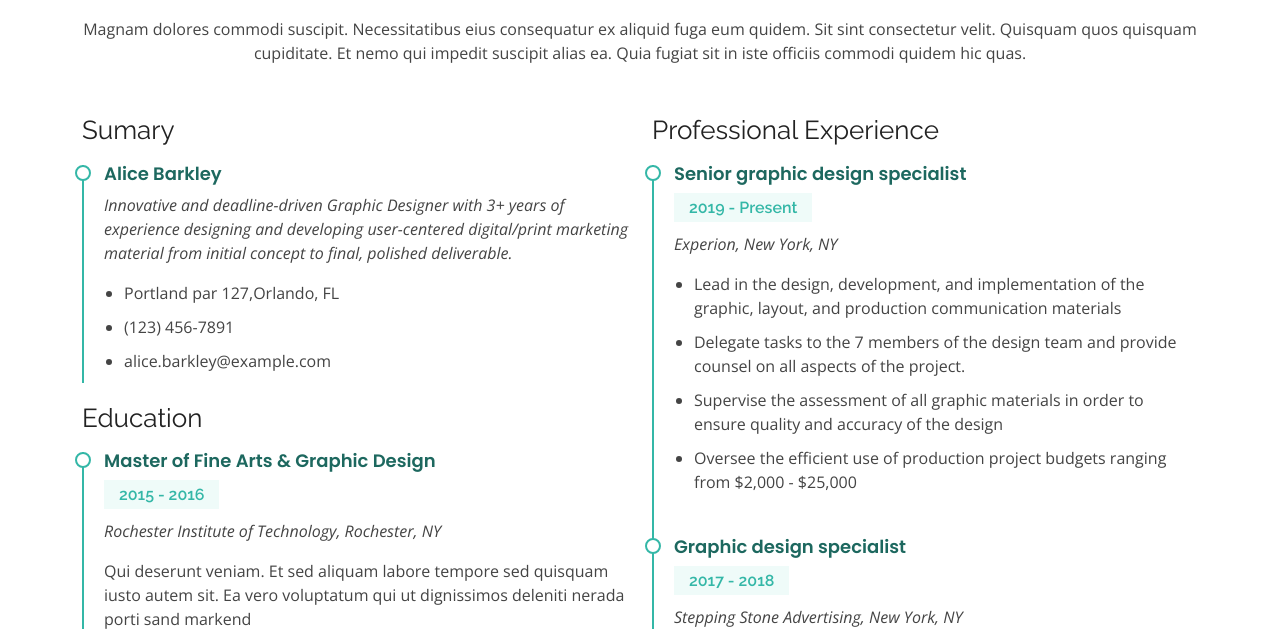
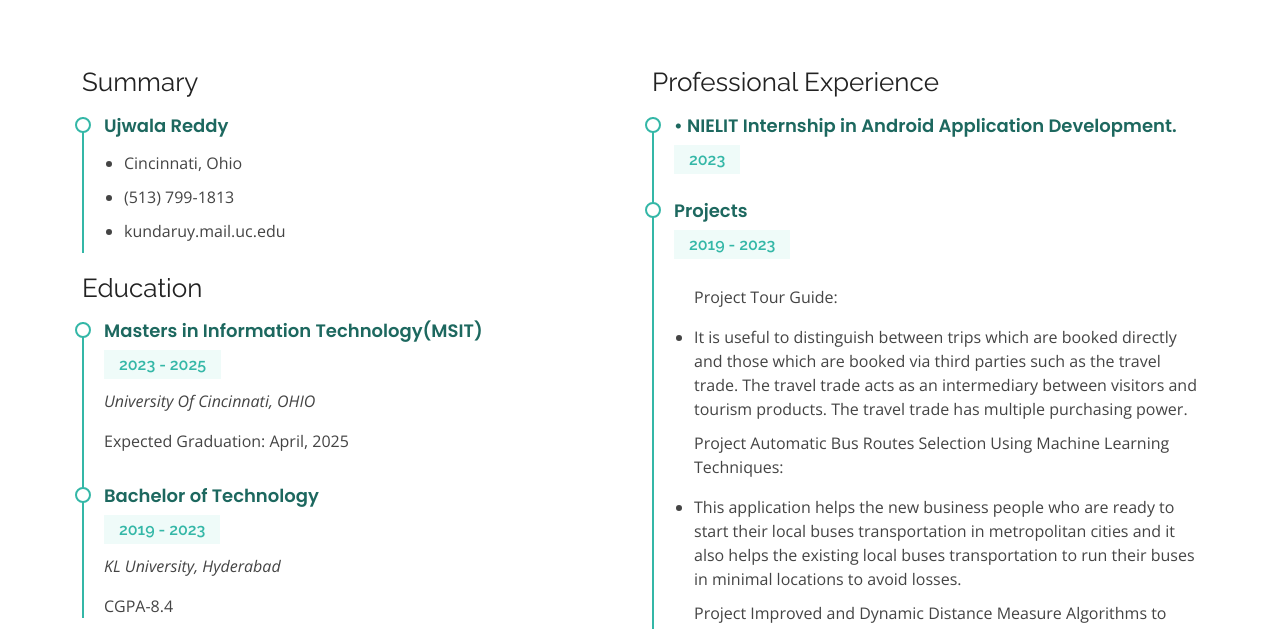
Before and after one commit to kundaruy/kundaruy.github.io, a plain HTML site: page resume.html in a window 1280 px wide. Shown: the part 171-800 px from the top of the page. Drawn offline with nearby package versions, Linux system fonts and the light colour scheme.

Commit message:
Update resume.html

```diff
--- a/resume.html
+++ b/resume.html
@@ -77,63 +77,55 @@
 
         <div class="section-title">
           <h2>Resume</h2>
-          <p>Magnam dolores commodi suscipit. Necessitatibus eius consequatur ex aliquid fuga eum quidem. Sit sint consectetur velit. Quisquam quos quisquam cupiditate. Et nemo qui impedit suscipit alias ea. Quia fugiat sit in iste officiis commodi quidem hic quas.</p>
+<!--           <p>Magnam dolores commodi suscipit. Necessitatibus eius consequatur ex aliquid fuga eum quidem. Sit sint consectetur velit. Quisquam quos quisquam cupiditate. Et nemo qui impedit suscipit alias ea. Quia fugiat sit in iste officiis commodi quidem hic quas.</p> -->
         </div>
 
         <div class="row">
           <div class="col-lg-6">
-            <h3 class="resume-title">Sumary</h3>
+            <h3 class="resume-title">Summary</h3>
             <div class="resume-item pb-0">
-              <h4>Alice Barkley</h4>
-              <p><em>Innovative and deadline-driven Graphic Designer with 3+ years of experience designing and developing user-centered digital/print marketing material from initial concept to final, polished deliverable.</em></p>
+              <h4>Ujwala Reddy</h4>
+<!--               <p><em>Innovative and deadline-driven Graphic Designer with 3+ years of experience designing and developing user-centered digital/print marketing material from initial concept to final, polished deliverable.</em></p> -->
               <p>
               <ul>
-                <li>Portland par 127,Orlando, FL</li>
-                <li>(123) 456-7891</li>
-                <li>alice.barkley@example.com</li>
+                <li>Cincinnati, Ohio</li>
+                <li>(513) 799-1813</li>
+                <li>kundaruy.mail.uc.edu</li>
               </ul>
               </p>
             </div>
 
             <h3 class="resume-title">Education</h3>
             <div class="resume-item">
-              <h4>Master of Fine Arts &amp; Graphic Design</h4>
-              <h5>2015 - 2016</h5>
-              <p><em>Rochester Institute of Technology, Rochester, NY</em></p>
-              <p>Qui deserunt veniam. Et sed aliquam labore tempore sed quisquam iusto autem sit. Ea vero voluptatum qui ut dignissimos deleniti nerada porti sand markend</p>
+              <h4>Masters in Information Technology(MSIT)</h4>
+              <h5>2023 - 2025</h5>
+              <p><em>University Of Cincinnati, OHIO</em></p>
+              <p>Expected Graduation: April, 2025</p>
             </div>
             <div class="resume-item">
-              <h4>Bachelor of Fine Arts &amp; Graphic Design</h4>
-              <h5>2010 - 2014</h5>
-              <p><em>Rochester Institute of Technology, Rochester, NY</em></p>
-              <p>Quia nobis sequi est occaecati aut. Repudiandae et iusto quae reiciendis et quis Eius vel ratione eius unde vitae rerum voluptates asperiores voluptatem Earum molestiae consequatur neque etlon sader mart dila</p>
+              <h4>Bachelor of Technology</h4>
+              <h5>2019 - 2023</h5>
+              <p><em>KL University, Hyderabad</em></p>
+              <p> CGPA-8.4 </p>
             </div>
           </div>
           <div class="col-lg-6">
             <h3 class="resume-title">Professional Experience</h3>
             <div class="resume-item">
-              <h4>Senior graphic design specialist</h4>
-              <h5>2019 - Present</h5>
-              <p><em>Experion, New York, NY </em></p>
+              <h4>•	NIELIT Internship in Android Application Development. </h4>
+              <h5>2023</h5>
+            </div>
+            <div class="resume-item">
+              <h4>Projects</h4>
+              <h5>2019 - 2023</h5>
               <p>
               <ul>
-                <li>Lead in the design, development, and implementation of the graphic, layout, and production communication materials</li>
-                <li>Delegate tasks to the 7 members of the design team and provide counsel on all aspects of the project. </li>
-                <li>Supervise the assessment of all graphic materials in order to ensure quality and accuracy of the design</li>
-                <li>Oversee the efficient use of production project budgets ranging from $2,000 - $25,000</li>
-              </ul>
-              </p>
-            </div>
-            <div class="resume-item">
-              <h4>Graphic design specialist</h4>
-              <h5>2017 - 2018</h5>
-              <p><em>Stepping Stone Advertising, New York, NY</em></p>
-              <p>
-              <ul>
-                <li>Developed numerous marketing programs (logos, brochures,infographics, presentations, and advertisements).</li>
-                <li>Managed up to 5 projects or tasks at a given time while under pressure</li>
-                <li>Recommended and consulted with clients on the most appropriate graphic design</li>
-                <li>Created 4+ design presentations and proposals a month for clients and account managers</li>
+                <p>Project Tour Guide:</p>
+                <li>It is useful to distinguish between trips which are booked directly and those which are booked via third parties such as the travel trade. The travel trade acts as an intermediary between visitors and tourism products. The travel trade has multiple purchasing power.</li>
+                <p>Project Automatic Bus Routes Selection Using Machine Learning Techniques:</p>
+                <li>This application helps the new business people who are ready to start their local buses transportation in metropolitan cities and it also helps the existing local buses transportation to run their buses in minimal locations to avoid losses.</li>
+                <p>Project Improved and Dynamic Distance Measure Algorithms to Detect Fake and Clone Social Networking Accounts:</p>
+                <li>Detect the fake and clone accounts using various factors </li>
               </ul>
               </p>
             </div>
```
